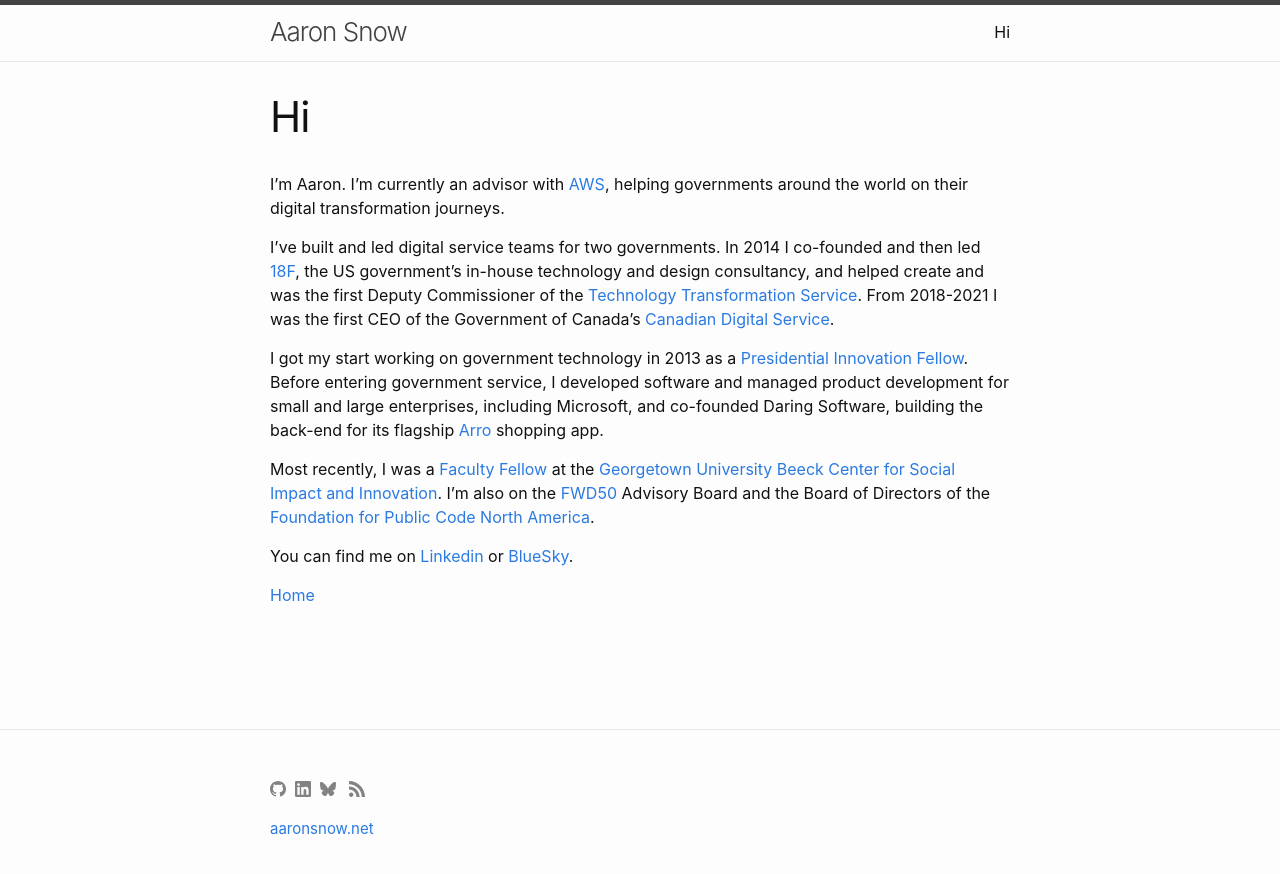
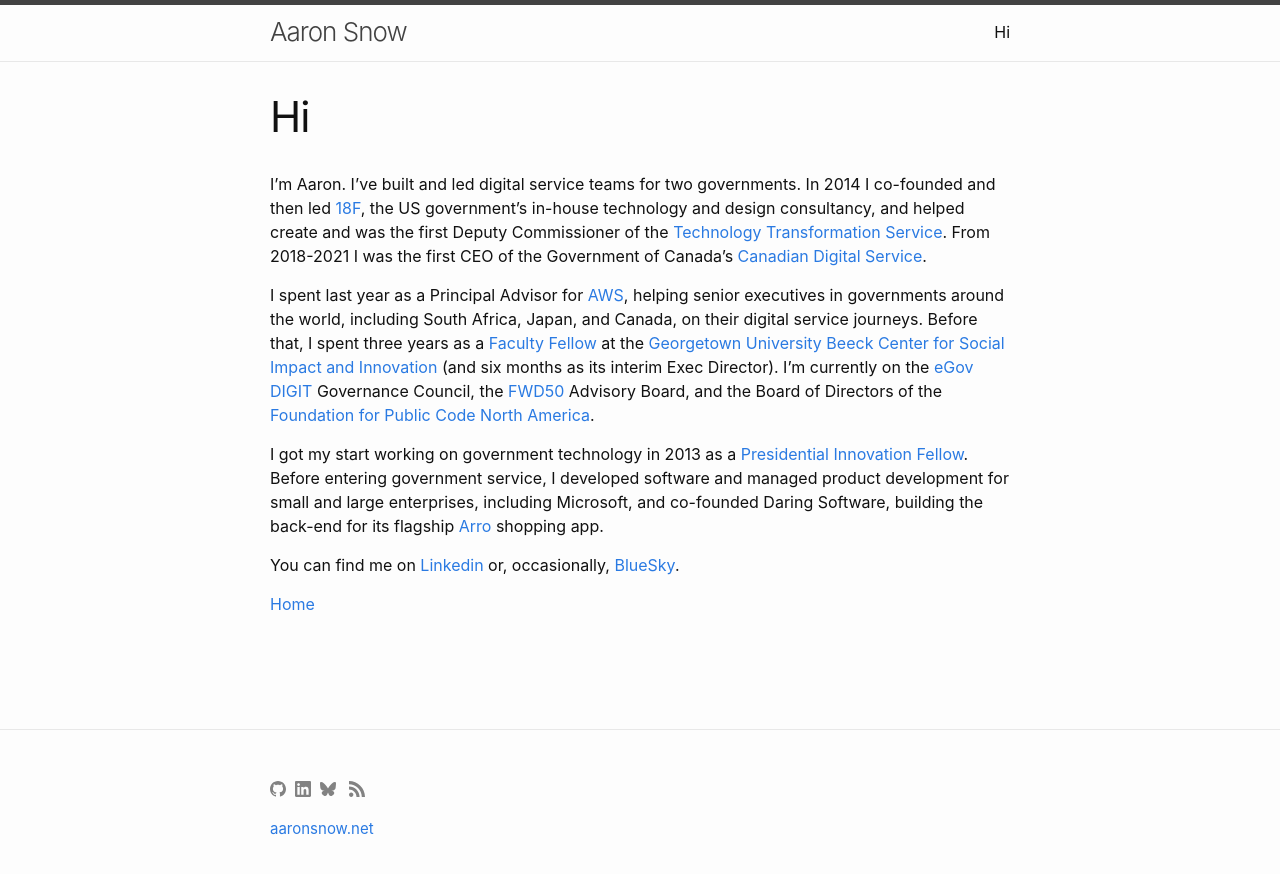
Before and after one commit to aaronsnow/aaronsnow.github.io, a Jekyll site: the page built from hi.md, in a window 1280 px wide. Shown: the top 874 px of the page. Built offline with Jekyll 4.4.1, drawn with Linux system fonts in a browser that asks for light colours.

Commit message:
Update hi.md

```diff
--- a/hi.md
+++ b/hi.md
@@ -4,14 +4,12 @@
 permalink: /hi/
 ---
 
-I'm Aaron. I'm currently an advisor with [AWS](https://aws.amazon.com/), helping governments around the world on their digital transformation journeys.
+I'm Aaron. I've built and led digital service teams for two governments. In 2014 I co-founded and then led [18F](https://web.archive.org/web/20250201131517/https://18f.gsa.gov/), the US government’s in-house technology and design consultancy, and helped create and was the first Deputy Commissioner of the [Technology Transformation Service](https://tts.gsa.gov/). From 2018-2021 I was the first CEO of the Government of Canada’s [Canadian Digital Service](https://digital.canada.ca/).
 
-I've built and led digital service teams for two governments. In 2014 I co-founded and then led [18F](https://18f.gsa.gov), the US government’s in-house technology and design consultancy, and helped create and was the first Deputy Commissioner of the [Technology Transformation Service](https://tts.gsa.gov/). From 2018-2021 I was the first CEO of the Government of Canada’s [Canadian Digital Service](https://digital.canada.ca/).
+I spent last year as a Principal Advisor for [AWS](https://aws.amazon.com/), helping senior executives in governments around the world, including South Africa, Japan, and Canada, on their digital service journeys. Before that, I spent three years as a [Faculty Fellow](https://beeckcenter.georgetown.edu/person/aaron-snow/) at the [Georgetown University Beeck Center for Social Impact and Innovation](https://beeckcenter.georgetown.edu) (and six months as its interim Exec Director). I'm currently on the [eGov DIGIT](https://egov.org.in/digit/) Governance Council, the [FWD50](https://fwd50.com) Advisory Board, and the Board of Directors of the [Foundation for Public Code North America](https://publiccode.net).
 
 I got my start working on government technology in 2013 as a [Presidential Innovation Fellow](https://pif.gov). Before entering government service, I developed software and managed product development for small and large enterprises, including Microsoft, and co-founded Daring Software, building the back-end for its flagship [Arro](https://web.archive.org/web/20151031205146/http://www.arroapp.com/) shopping app.
 
-Most recently, I was a [Faculty Fellow](https://beeckcenter.georgetown.edu/person/aaron-snow/) at the [Georgetown University Beeck Center for Social Impact and Innovation](https://beeckcenter.georgetown.edu). I'm also on the [FWD50](https://fwd50.com) Advisory Board and the Board of Directors of the [Foundation for Public Code North America](https://publiccode.net).
-
-You can find me on [Linkedin](https://linkedin.com/in/aaronsnow) or [BlueSky](https://bsky.app/profile/aaronsnow.net).
+You can find me on [Linkedin](https://linkedin.com/in/aaronsnow) or, occasionally, [BlueSky](https://bsky.app/profile/aaronsnow.net).
 
 [Home](https://aarnsnow.net)
```
